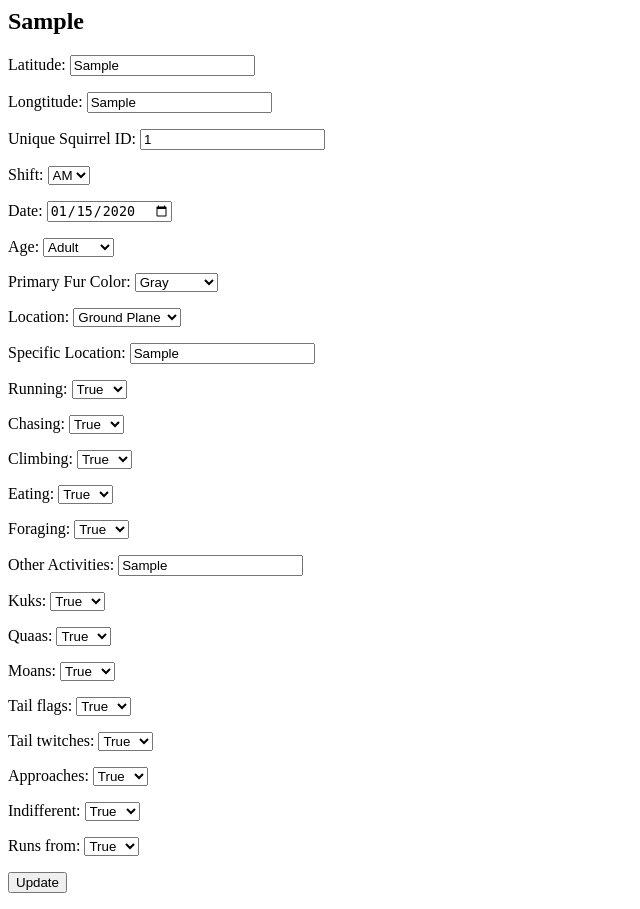
After one commit to lxch2205/squirrel_kingdom, a Django app: template project/sightings/templates/sightings/detail.html in a window 1280 px wide. The commit adds this page. Shown: the whole page, without its empty margins (0-640 px from the left). Run offline with Django 3.2, Linux system fonts and the light colour scheme; the template is opened without the code that fills it: most values are stand-ins (such as "Sample title", 1, 10 or a date in 2020); parts of the project's set-up code (start-up, migrations or seed data) failed here and were passed over.

Commit message:
html templates added

```diff
--- a/project/sightings/templates/sightings/edit.html
+++ b/project/sightings/templates/sightings/add.html
@@ -1,7 +1,11 @@
 <!doctype html>
 <html>
+  <head>
+    <title>Add a New Squirrel</title>
+  </head>
+
   <body>
-    <form methodd="post">
+    <form method="post">
       {% csrf_token %}
 
       {{ form.as_p }}
--- /dev/null
+++ b/project/sightings/templates/sightings/detail.html
@@ -0,0 +1,122 @@
+<html>
+  <head>
+    <title>{{ data.squirrel_id }}</title>
+  </head>
+
+  <body>
+    <h2>{{ data.squirrel_od }}</h2>
+    <form action="" method""="post">
+      {% csrf_token %}
+        <p>Latitude: <input type="text" name="latitude" value={{ data.latitude }}></p>
+	<p>Longtitude: <input type="text" name="longtude" value={{ data.longitude }}></p>
+	<p>Unique Squirrel ID: <input type="text" name="id" value={{ data.id }}></p>
+	<p>Shift:
+	  <select name="shift">
+	    <option value="AM" {% if data.shift == 'AM' %} selected="selected" {% endif %}>AM</option>
+	    <option value="PM" {% if data.shift == 'PM' %} selected="selected" {% endif %}>PM</option>
+	  </select>
+	</p>
+	<p>Date: <input type="date" name="date" value={{ data.date|date:'Y-m-d' }}></p>
+	<p>Age:
+          <select name="age">
+            <option value="Adult" {% if data.age == 'Adult' %} selected="selected" {% endif %}>Adult</option>
+	    <option value="Juvenile" {% if data.age == 'Juvenile' %} selected="selected" {% endif %}>Juvenile</option>
+	  </select>
+	</p>
+	<p>Primary Fur Color:
+          <select name="color">
+            <option value="Gray" {% if data.color == 'Gray' %} selected="selected" {% endif %}>Gray</option>
+            <option value="Cinnamon" {% if data.color == 'Cinnamon' %} selected="selected" {% endif %}>Cinnamon</option>
+	    <option value="Black" {% if data.color == 'Black' %} selected="selected" {% endif %}>Black</option>
+          </select>
+	</p>
+	<p>Location:
+          <select name="location">
+            <option value="Ground Plane" {% if data.location == 'Ground Plane' %} selected="selected" {% endif %}>Ground Plane</option>
+            <option value="Above Ground" {% if data.location == 'Above Ground' %} selected="selected" {% endif %}>Above Ground</option>
+          </select>
+        </p>
+	<p>Specific Location: <input type="text" name="specific_location" value={{ data.specific_location }}></p>
+	<p>Running:
+          <select name="running">
+            <option value=True {% if data.running == True %} selected="selected" {% endif %}>True</option>
+            <option value=False {% if data.running == False %} selected="selected" {% endif %}>False</option>
+          </select>
+        </p>
+	<p>Chasing:
+          <select name="chasing">
+            <option value=True {% if data.chasing == True %} selected="selected" {% endif %}>True</option>
+            <option value=False {% if data.chasing == False %} selected="selected" {% endif %}>False</option>
+          </select>
+        </p>
+	<p>Climbing:
+          <select name="climbing">
+            <option value=True {% if data.climbing == True %} selected="selected" {% endif %}>True</option>
+            <option value=False {% if data.climbing == False %} selected="selected" {% endif %}>False</option>
+          </select>
+        </p>
+	<p>Eating:
+          <select name="eating">
+            <option value=True {% if data.eating == True %} selected="selected" {% endif %}>True</option>
+            <option value=False {% if data.eating == False %} selected="selected" {% endif %}>False</option>
+          </select>
+        </p>
+	<p>Foraging:
+          <select name="foraging">
+            <option value=True {% if data.foraging == True %} selected="selected" {% endif %}>True</option>
+            <option value=False {% if data.foraging == False %} selected="selected" {% endif %}>False</option>
+          </select>
+        </p>
+	<p>Other Activities: <input type="text" name="other_activities" value={{ data.other_activitites }}></p>
+	<p>Kuks:
+          <select name="kuks">
+            <option value=True {% if data.kuks == True %} selected="selected" {% endif %}>True</option>
+            <option value=False {% if data.kuks == False %} selected="selected" {% endif %}>False</option>
+          </select>
+        </p>
+	<p>Quaas:
+          <select name="quaas">
+            <option value=True {% if data.quaas == True %} selected="selected" {% endif %}>True</option>
+            <option value=False {% if data.quaas == False %} selected="selected" {% endif %}>False</option>
+          </select>
+        </p>
+	<p>Moans:
+          <select name="moans">
+            <option value=True {% if data.moans == True %} selected="selected" {% endif %}>True</option>
+            <option value=False {% if data.moans == False %} selected="selected" {% endif %}>False</option>
+          </select>
+        </p>
+	<p>Tail flags:
+          <select name="tail_flags">
+            <option value=True {% if data.tail_flags == True %} selected="selected" {% endif %}>True</option>
+            <option value=False {% if data.tail_flags == False %} selected="selected" {% endif %}>False</option>
+          </select>
+        </p>
+	<p>Tail twitches:
+          <select name="tail_twitches">
+            <option value=True {% if data.twitches == True %} selected="selected" {% endif %}>True</option>
+            <option value=False {% if data.twitches == False %} selected="selected" {% endif %}>False</option>
+          </select>
+        </p>
+	<p>Approaches:
+          <select name="approaches">
+            <option value=True {% if data.approaches == True %} selected="selected" {% endif %}>True</option>
+            <option value=False {% if data.approaches == False %} selected="selected" {% endif %}>False</option>
+          </select>
+        </p>
+	<p>Indifferent:
+          <select name="indifferent">
+            <option value=True {% if data.indifferent == True %} selected="selected" {% endif %}>True</option>
+            <option value=False {% if data.indifferent == False %} selected="selected" {% endif %}>False</option>
+          </select>
+        </p>
+	<p>Runs from:
+          <select name="runs_form">
+            <option value=True {% if data.runs_from == True %} selected="selected" {% endif %}>True</option>
+            <option value=False {% if data.runs_from == False %} selected="selected" {% endif %}>False</option>
+          </select>
+        </p>
+	<p><input type="submit" name="update" value="Update"></p>
+    </form>
+  </body>
+</html>
```
Also changed, not shown: project/sightings/templates/sightings/index.html (added, +13 -0 lines), project/sightings/templates/sightings/list.html (added, +17 -0 lines).
